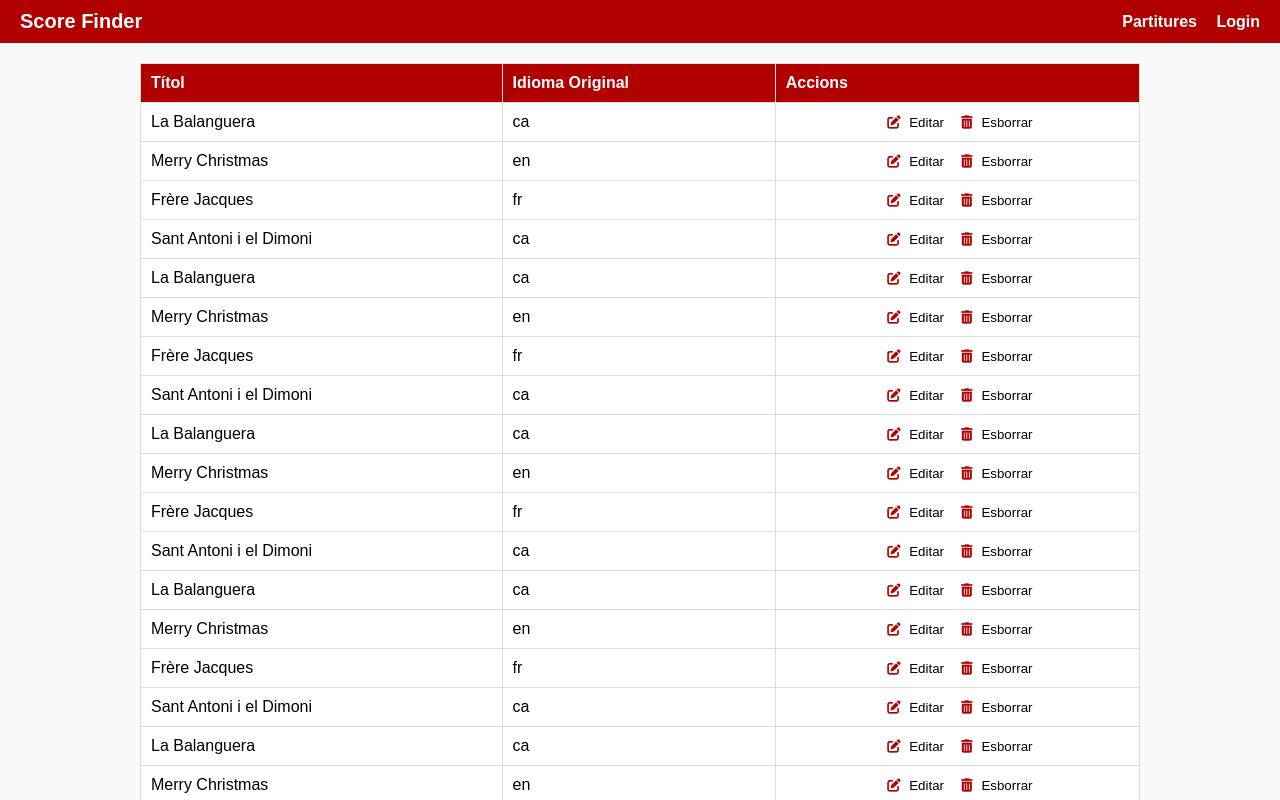
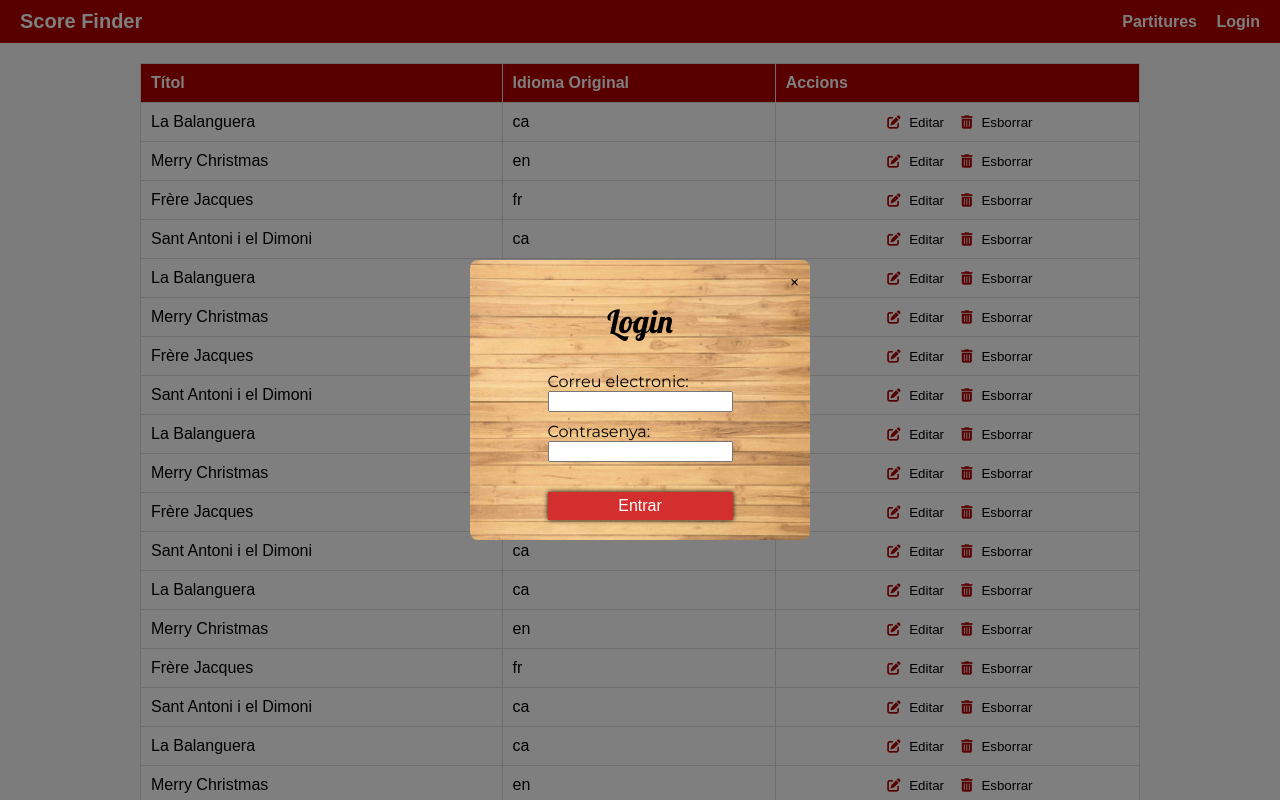
Before and after one commit to VexoLi/2425_IFC33C_DWC, a plain HTML site: page pianoClase/pianoClase/partitures.html in a window 1280 px wide. Both pictures are taken after a click on the link "Login". Shown: the top 800 px of the page. Drawn offline with Linux system fonts and the light colour scheme.

Commit message:
Entrega practica Piano2

```diff
--- /dev/null
+++ b/pianoClase/pianoClase/assets/css/DOMContentLoaded.css
@@ -0,0 +1,48 @@
+@import url('https://fonts.googleapis.com/css2?family=Bebas+Neue&family=Lobster&family=Montserrat:ital,wght@0,100..900;1,100..900&display=swap');
+
+.modal-content{
+    background-image: url(../img/background/background11.jpg);
+    font-family: "Montserrat", sans-serif;
+    font-optical-sizing: auto;
+    font-weight: 400;
+    font-style: normal;
+    background-size: cover;
+    background-position: center center;
+    background-attachment: fixed;
+    display: flex;
+    flex-direction: column;
+    align-items: center;
+}
+
+h1{
+    font-family: "Lobster", sans-serif;
+    font-weight: 400;
+    font-style: normal;
+}
+
+.modal-content > form{
+    text-align: left;
+}
+
+.modal-content > form div{
+    margin: 10px 0px;
+}
+
+.modal-content > form > button{
+    background-color: #d32f2f;
+    border: none;
+    color: white;
+    padding: 5px 20px;
+    text-align: center;
+    text-decoration: none;
+    display: inline-block;
+    font-size: 16px;
+    box-shadow: 0 0 5px 0 black;
+    transition-duration: 0.8s;
+    width: 100%;
+    margin-top: 20px;
+}
+
+.modal-content > form > button:hover{
+    background-color: #9a0007;
+}
--- a/pianoClase/pianoClase/assets/css/partitures.css
+++ b/pianoClase/pianoClase/assets/css/partitures.css
@@ -72,3 +72,38 @@ body {
     border: none;
     background: none;
   }
+
+  /* Estils per al modal */
+.modal {
+  display: none;
+  position: fixed;
+  top: 0;
+  left: 0;
+  width: 100%;
+  height: 100%;
+  background-color: rgba(0, 0, 0, 0.5);
+  justify-content: center;
+  align-items: center;
+  z-index: 1000;
+}
+
+.modal-content {
+  background: #fff;
+  padding: 20px;
+  border-radius: 8px;
+  width: 300px;
+  text-align: center;
+  position: relative;
+}
+
+.close-button {
+  position: absolute;
+  top: 10px;
+  right: 10px;
+  font-size: 1.2rem;
+  cursor: pointer;
+}
+
+.hidden {
+  display: none;
+}
--- a/pianoClase/pianoClase/assets/js/partitures.js
+++ b/pianoClase/pianoClase/assets/js/partitures.js
@@ -39,7 +39,7 @@ let partitures = [
     let tbody = document.createElement("tbody");
     let data = generateData();
 
-    data.forEach((item) => {
+    data.forEach((item, index) => {
       let row = document.createElement("tr");
 
       // Títol de la columna
@@ -92,3 +92,28 @@ let partitures = [
 
   // Llamar a la función para crear la tabla
   createTable();
+
+
+  document.addEventListener("DOMContentLoaded", () => {
+    const loginLink = document.getElementById("login-link");
+    const loginModal = document.getElementById("login-modal");
+    const closeModal = document.getElementById("close-modal");
+
+    loginLink.addEventListener("click", (e) => {
+      e.preventDefault();
+      loginModal.classList.remove("hidden");
+      loginModal.style.display = "flex";
+    });
+
+    closeModal.addEventListener("click", () => {
+      loginModal.classList.add("hidden");
+      loginModal.style.display = "none";
+    });
+
+    loginModal.addEventListener("click", (e) => {
+      if (e.target === loginModal) {
+        loginModal.classList.add("hidden");
+        loginModal.style.display = "none";
+      }
+    });
+  });
--- a/pianoClase/pianoClase/partitures.html
+++ b/pianoClase/pianoClase/partitures.html
@@ -4,6 +4,7 @@
     <meta charset="UTF-8">
     <meta name="viewport" content="width=device-width, initial-scale=1.0">
     <link rel="stylesheet" href="./assets/css/partitures.css">
+    <link rel="stylesheet" href="./assets/css/DOMContentLoaded.css">
     <link href="https://cdnjs.cloudflare.com/ajax/libs/font-awesome/6.0.0-beta3/css/all.min.css" rel="stylesheet">
     <title>Document</title>
 </head>
@@ -12,12 +13,29 @@
         <div class="title">Score Finder</div>
         <nav>
             <a href="#">Partitures</a>
-            <a href="#">Login</a>
+            <a href="#" id="login-link">Login</a> <!-- Afegim id per gestionar el click -->
         </nav>
     </header>
     <div class="container">
-        <div id="table-container">
+        <div id="table-container"></div>
+    </div>
 
+    <!-- Modal de Login -->
+    <div id="login-modal" class="modal hidden">
+        <div class="modal-content">
+            <span class="close-button" id="close-modal">&times;</span>
+            <h1>Login</h1>
+            <form>
+                <div>
+                    <label for="username">Correu electronic:</label><br>
+                    <input type="text" id="username" name="username" required>
+                </div>
+                <div>
+                    <label for="password">Contrasenya:</label><br>
+                    <input type="password" id="password" name="password" required>
+                </div>
+                <button type="submit" class="btn">Entrar</button>
+            </form>
         </div>
     </div>
 
```
